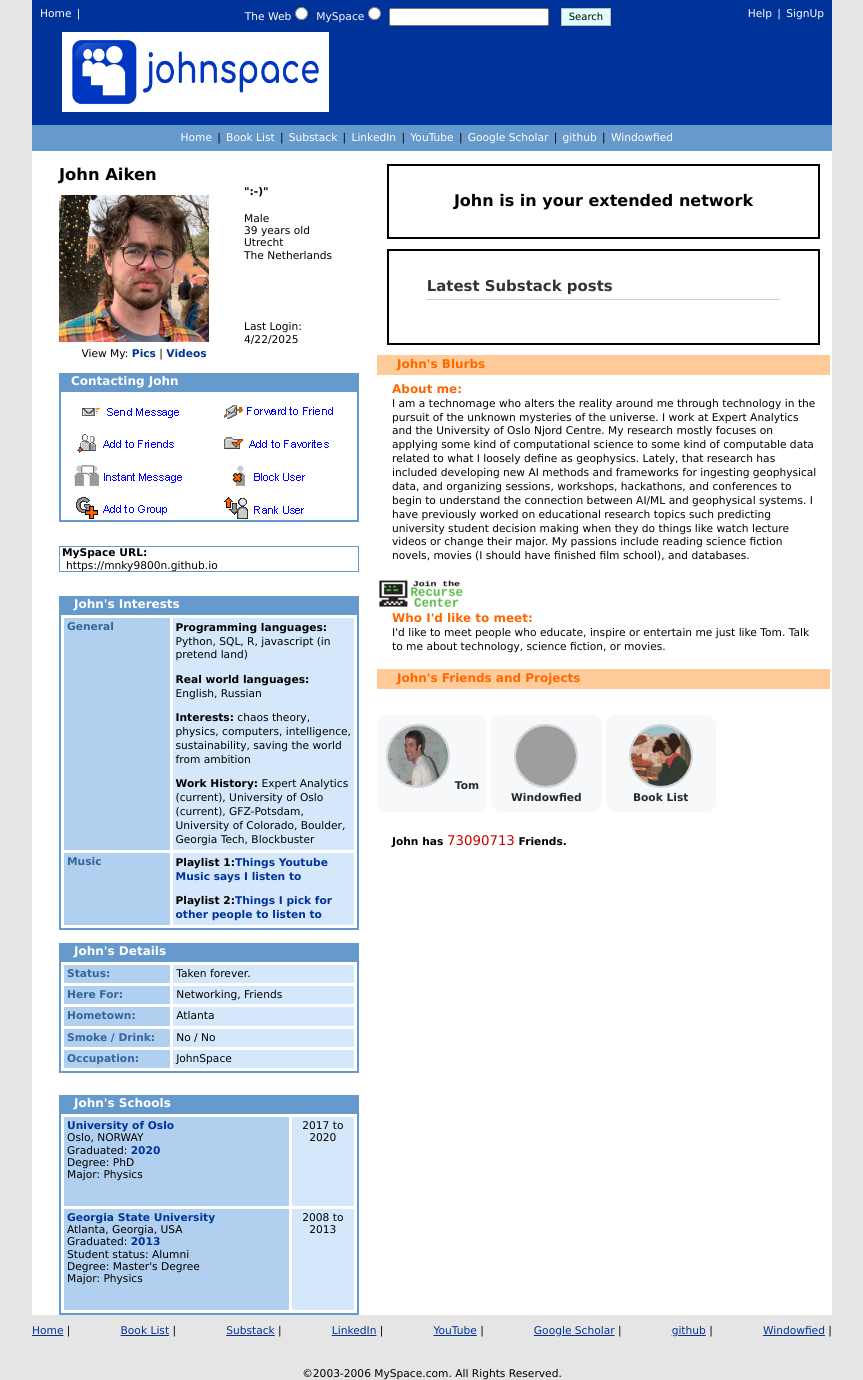
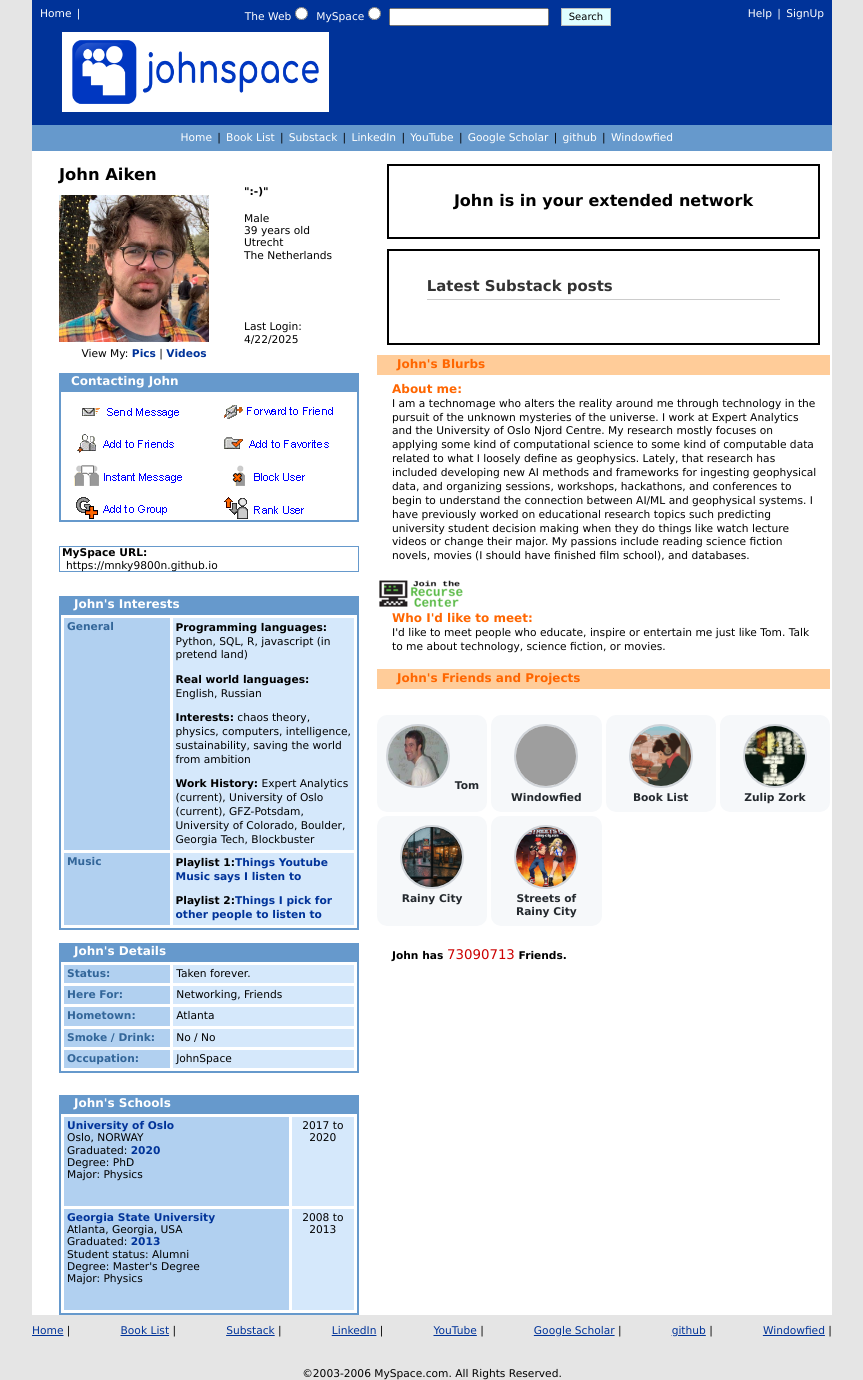
Before and after one commit to mnky9800n/mnky9800n.github.io, a Jekyll site: the page index.html, which Jekyll copies as it is, in a window 1280 px wide. Shown: the whole page, without its empty margins (208-1071 px from the left). Built offline with Jekyll 4.4.1, drawn with Linux system fonts in a browser that asks for light colours; grey boxes are pictures that could not be loaded.

Commit message:
Add three new project friends: zulip-zork, rainy-city, and streets-of-rainy-city
- Added project images to pictures/ directory
- Updated friends grid to include the new projects
- Adjusted GitHub orgs fetch to maintain 8-card layout (2x4 grid)

```diff
--- a/index.html
+++ b/index.html
@@ -359,11 +359,44 @@
 `;
 grid.appendChild(bookListCard);
 
-// 4. Fetch and add GitHub orgs (up to 5 more to make 8 total)
+// 4. Add Zulip Zork card
+const zulipZorkCard = document.createElement('div');
+zulipZorkCard.className = 'org-card';
+zulipZorkCard.innerHTML = `
+  <a href="https://github.com/mnky9800n/zulip-zork" target="_blank" rel="noopener">
+    <img src="pictures/zulip-zork.jpg" alt="Zulip Zork" style="object-fit: cover; object-position: center center;">
+    <span>Zulip Zork</span>
+  </a>
+`;
+grid.appendChild(zulipZorkCard);
+
+// 5. Add Rainy City card
+const rainyCityCard = document.createElement('div');
+rainyCityCard.className = 'org-card';
+rainyCityCard.innerHTML = `
+  <a href="https://github.com/mnky9800n/rainy-city" target="_blank" rel="noopener">
+    <img src="pictures/rainy-city.jpg" alt="Rainy City" style="object-fit: cover; object-position: center center;">
+    <span>Rainy City</span>
+  </a>
+`;
+grid.appendChild(rainyCityCard);
+
+// 6. Add Streets of Rainy City card
+const streetsCard = document.createElement('div');
+streetsCard.className = 'org-card';
+streetsCard.innerHTML = `
+  <a href="https://github.com/mnky9800n/streets-of-rainy-city" target="_blank" rel="noopener">
+    <img src="pictures/streets-of-rainy-city.jpg" alt="Streets of Rainy City" style="object-fit: cover; object-position: center center;">
+    <span>Streets of Rainy City</span>
+  </a>
+`;
+grid.appendChild(streetsCard);
+
+// 7. Fetch and add GitHub orgs (up to 2 more to make 8 total)
 fetch('https://api.github.com/users/mnky9800n/orgs')
   .then(response => response.json())
   .then(orgs => {
-    orgs.slice(0, 5).forEach(org => { // 5 more to fill 8 cards (2 rows of 4)
+    orgs.slice(0, 2).forEach(org => { // 2 more to fill 8 cards (2 rows of 4)
       const card = document.createElement('div');
       card.className = 'org-card';
       card.innerHTML = `
```
Also changed, not shown: pictures/rainy-city.jpg (added), pictures/streets-of-rainy-city.jpg (added), pictures/zulip-zork.jpg (added).
